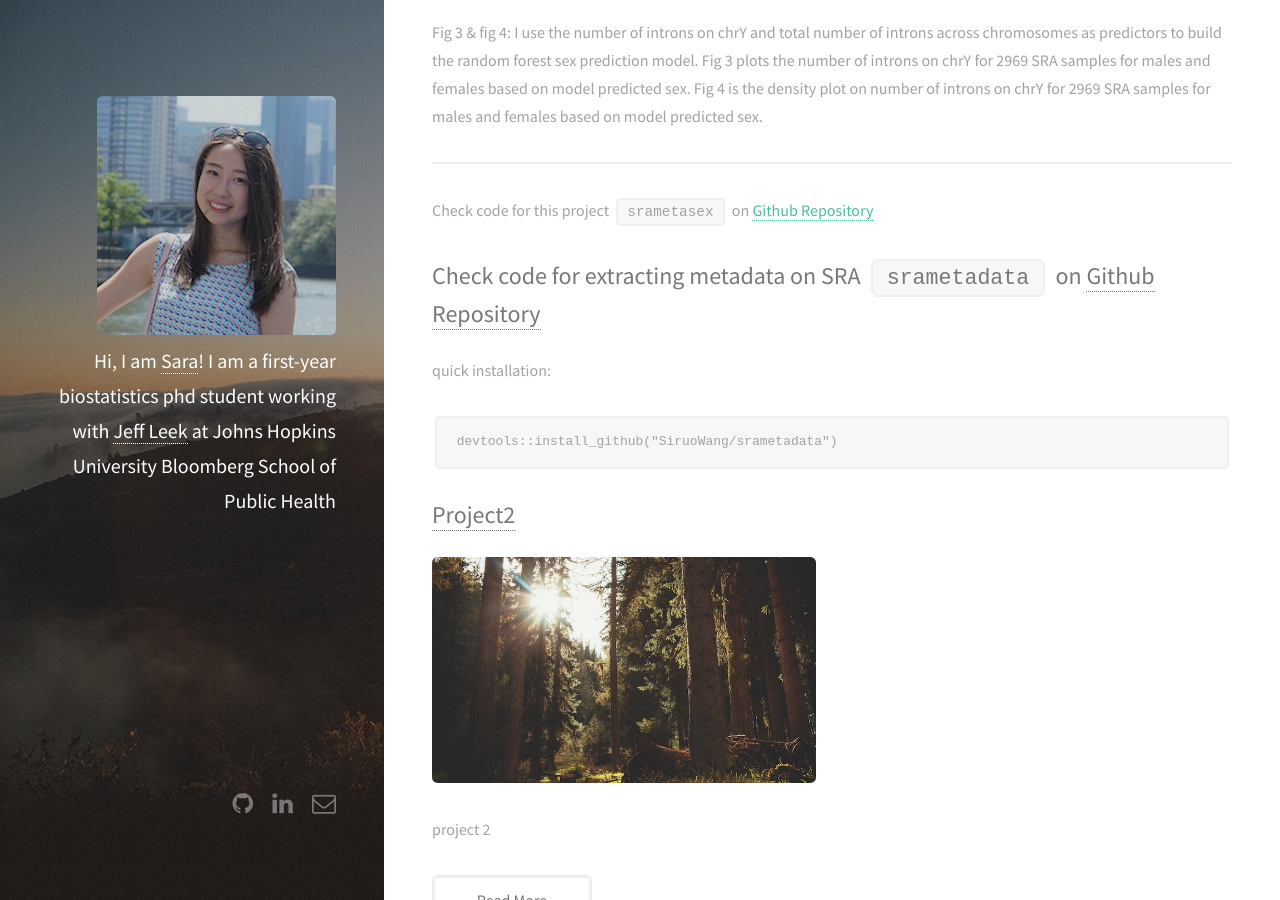
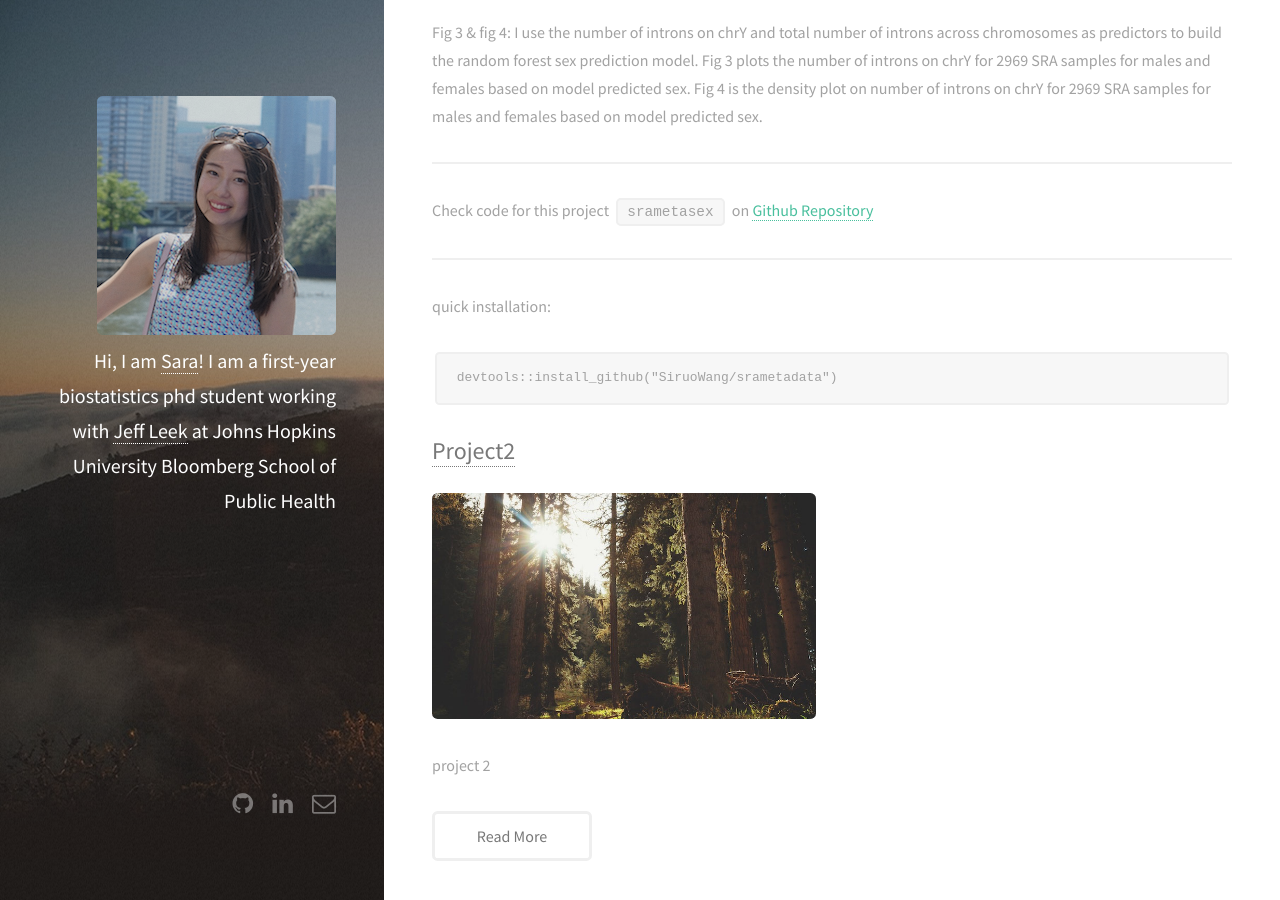
Before and after one commit to SiruoWang/SiruoWang.github.io, a Jekyll site: the page built from _posts/2016-08-23-srametasex.markdown, in a window 1280 px wide and 900 px high, scrolled down 828 px. Built offline with Jekyll 4.4.1, drawn with Linux system fonts in a browser that asks for light colours.

Commit message:
Update 2016-08-23-srametasex.markdown

````diff
--- a/_posts/2016-08-23-srametasex.markdown
+++ b/_posts/2016-08-23-srametasex.markdown
@@ -24,7 +24,7 @@ Fig 4 is the density plot on number of introns on chrY for 2969 SRA samples for
 ----
 Check code for this project `srametasex` on <a href="https://github.com/SiruoWang/srametasex">Github Repository</a>
 
-Check code for extracting metadata on SRA `srametadata` on <a href="https://github.com/SiruoWang/srametadata">Github Repository</a>
+
 ----
 quick installation:
 ```
````
